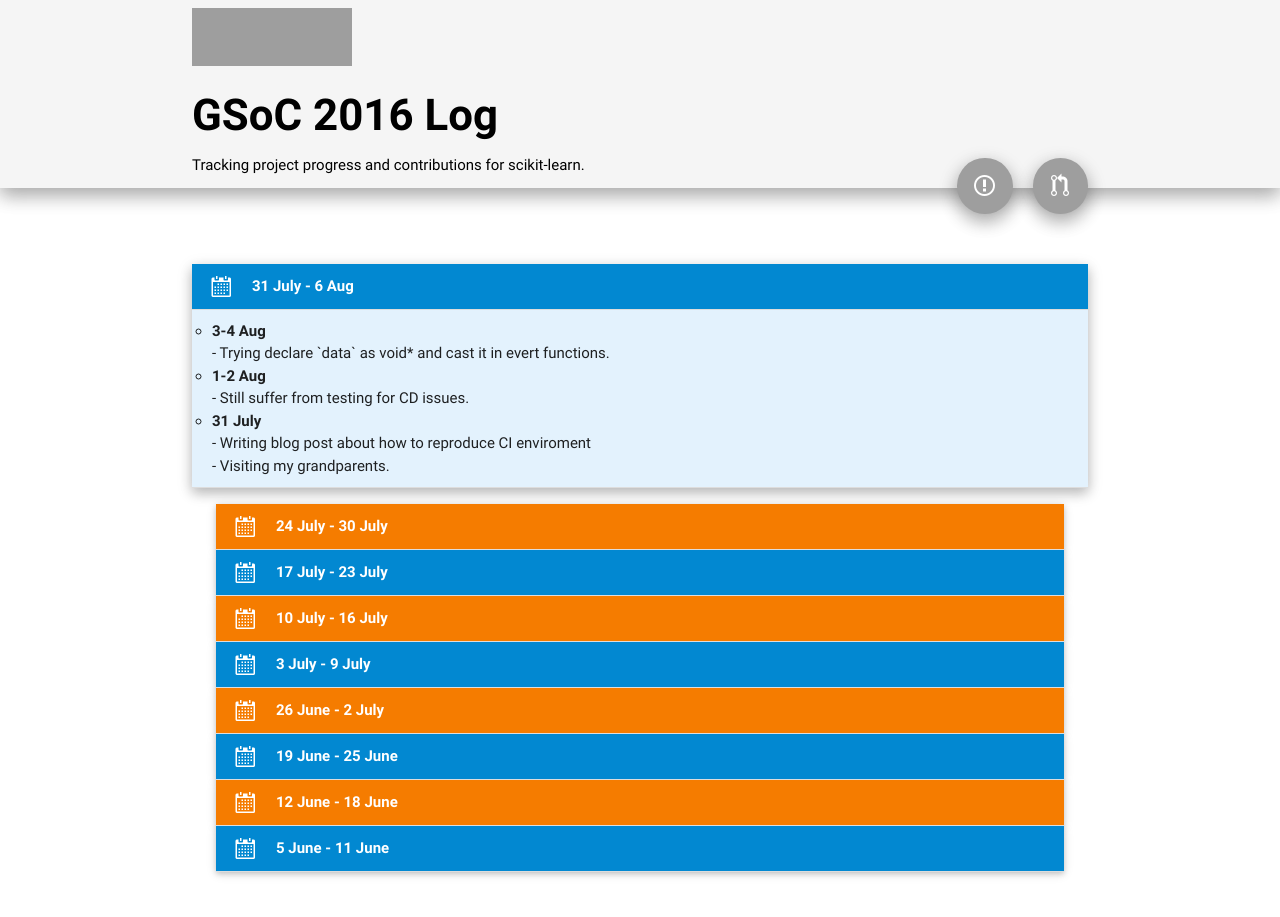
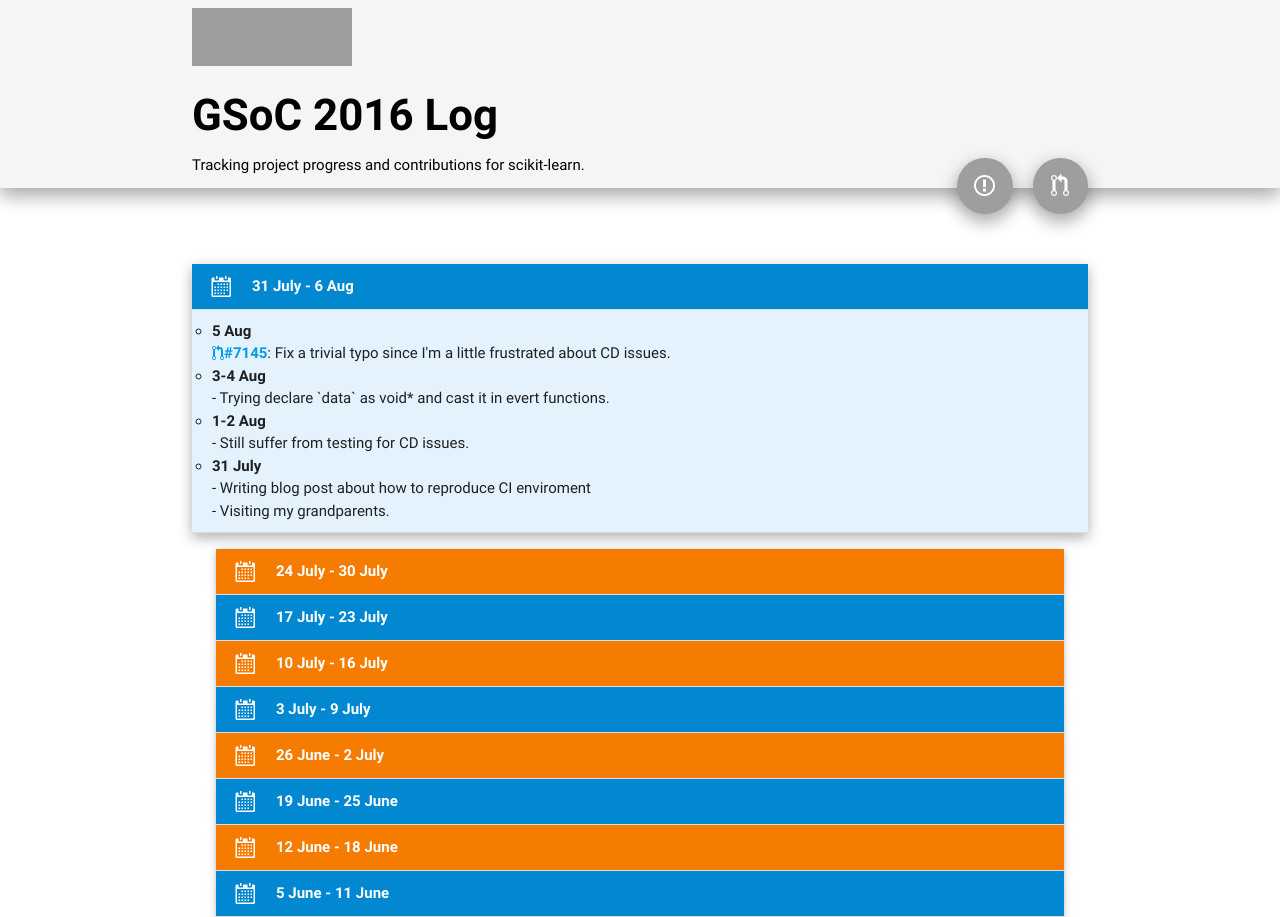
Before and after one commit to yenchenlin/yenchenlin.github.io, a Jekyll site: the page built from _pages/gsoc.html, in a window 1280 px wide. Built offline with Jekyll 4.4.1, drawn with Linux system fonts in a browser that asks for light colours; nearby versions of some CDN libraries; grey boxes are pictures that could not be loaded.

Commit message:
Update dev

```diff
--- a/_pages/gsoc.html
+++ b/_pages/gsoc.html
@@ -89,6 +89,17 @@
 
               <div class="collapsible-body blue lighten-5">
                 <ul class="details">
+
+                  <li><b>5 Aug </b><br/>
+
+                    <a href="https://github.com/scikit-learn/scikit-learn/pull/7145">
+                    <i class="octicon octicon-git-pull-request"></i><b>#7145</b></a>:
+                        Fix a trivial typo since I'm a little frustrated about CD issues.
+                    <br>
+
+                  </li>
+
+
                    <li><b>3-4 Aug </b><br/>
 
                         - Trying declare `data` as void* and cast it in evert functions.
```
